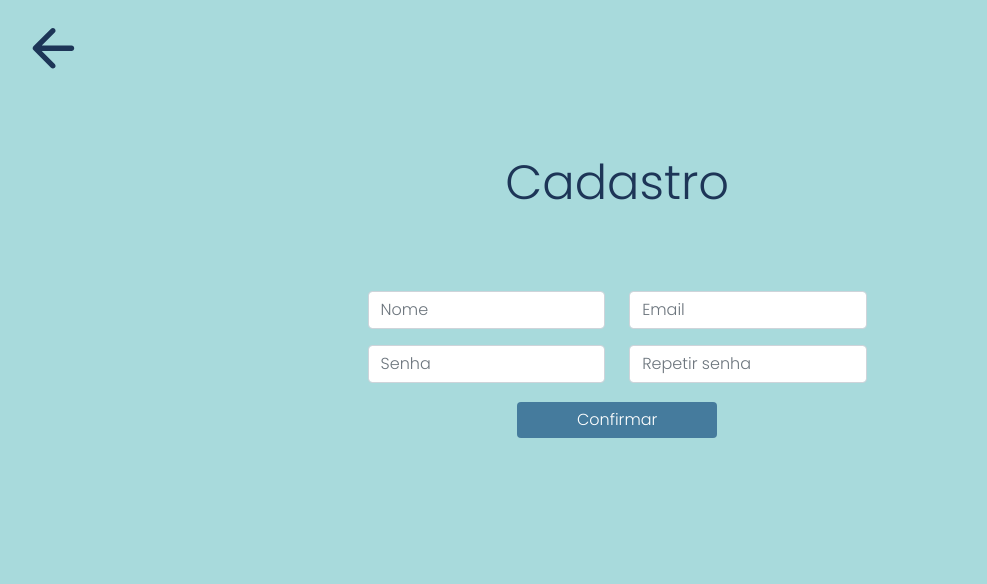
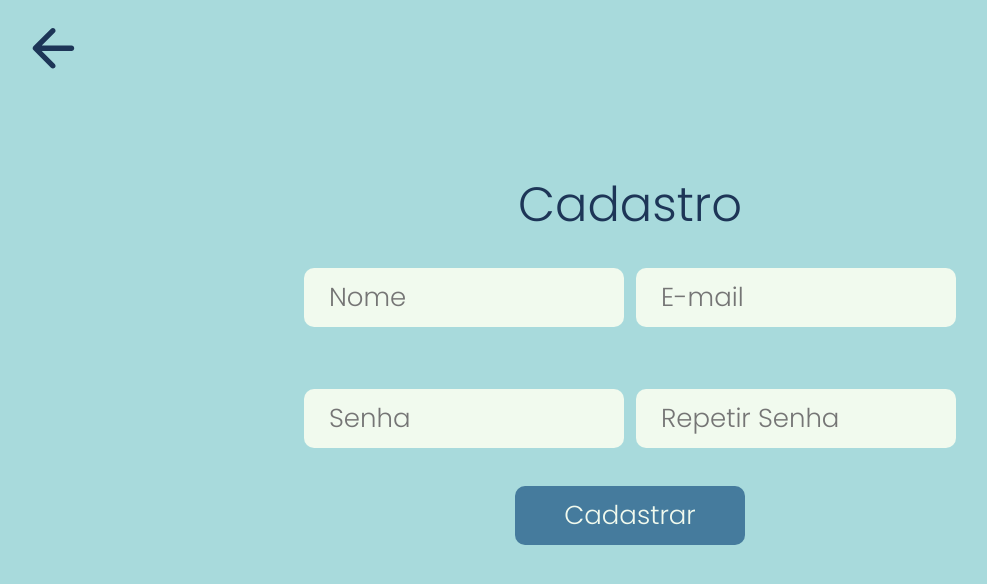
Before and after one commit to danielecassia/capacitacaoReact, a React (Create React App) app in the folder react-app/: page /cadastro in a window 1280 px wide. Shown: the top 584 px of the page, without its empty margins (10-997 px from the left). Built offline with nearby package versions, Linux system fonts and the light colour scheme.

Commit message:
edição no cadastro

```diff
--- a/react-app/src/componentes/cadastro/Cadastro.css
+++ b/react-app/src/componentes/cadastro/Cadastro.css
@@ -2,7 +2,6 @@
   width: 100%;
   height: 100vh;
 
-  display:flex;
   flex-direction: row;
 }
 .Cadastro .left-side{
@@ -11,15 +10,10 @@
 }
 
 .Cadastro .right-side{
+  margin-top: 12vh;
   display: flex;
-  flex-direction: column;
-  width:90%;
-  padding-top: 12%;
-  padding-right: 12%;
+  flex-direction: row;
+  justify-content: center;
+  align-items: center;
+  width:100%;
 }
-
-.Cadastro h1{
-  font-size: 3rem;
-  color: #1D3557;
-  margin-bottom: 10vh;
-}
--- a/react-app/src/componentes/cadastro/Cadastro.jsx
+++ b/react-app/src/componentes/cadastro/Cadastro.jsx
@@ -18,7 +18,6 @@ export default function Login() {
       </div>
 
       <div className="right-side">
-        <h1>Cadastro</h1>
         <FormCadastro/>
       </div>
     </div>
--- a/react-app/src/componentes/cadastro/formCadastro/formCadastro.css
+++ b/react-app/src/componentes/cadastro/formCadastro/formCadastro.css
@@ -1,11 +1,74 @@
-.fromCadastro {
-  width: 50% !important;
-  margin-left:25%;
+.fromCadastro{
+  width: 40%;
+  height: 60vh;
+  color: #1D3557;
 }
-.BtnCadastro{
+
+.fromCadastro h1{
+  padding-bottom: 20px;
+  font-size: 3rem;
   font-family: Poppins;
-  font-size: 36px;
-  background-color: #457B9D !important;
-  border: none !important;
-  width: 40% !important;
+  color: #1D3557;
 }
+
+.fromCadastro form{
+  height: 60%;
+  display: flex;
+  flex-direction: column;
+  justify-content: space-between;
+  align-items: center;
+}
+
+.fromCadastro form input{
+  background-color: #F1FAEE;
+  border: none;
+  border-radius: 10px;
+  padding: 10px;
+  margin: 5px;
+}
+
+.fromCadastro form input[type=submit]{
+  width: 45%;
+  background-color: #457B9D;
+  color: #F1FAEE;
+}
+
+.fromCadastro form input[type=text]{
+  width: 40vh;
+}
+
+.fromCadastro form input[type=text]:focus{
+  outline: transparent;
+}
+
+.fromCadastro form input[type=text]::placeholder{
+  padding: 5%;
+}
+
+.fromCadastro form input[type=password]{
+  width: 40vh;
+}
+
+.fromCadastro form input[type=password]:focus{
+  outline: transparent;
+}
+
+.fromCadastro form input[type=password]::placeholder{
+  padding: 5%;
+}
+
+.fromCadastro p{
+  margin-top: 20px;
+}
+
+.fromCadastro .login-submit{
+  text-decoration: none;
+  color: #1D3557;
+}
+
+
+
+.fromCadastro table tr[class=separar]{
+  display:block;
+  margin-bottom:50px;
+  }
--- a/react-app/src/componentes/cadastro/formCadastro/formCadastro.jsx
+++ b/react-app/src/componentes/cadastro/formCadastro/formCadastro.jsx
@@ -1,47 +1,26 @@
 import './formCadastro.css';
-import { Form, Button, Col, Row} from 'react-bootstrap'
 
 export default function FormCadastro() {
 
   return (
     <div className="fromCadastro">
-      <Form>
-        <Row>
-          <Col>
-            <Form.Group className="mb-3 fromInput" controlId="formBasicEmail">
-              <Form.Control type="email" placeholder="Nome" />
-              <Form.Text className="text-muted">
-              </Form.Text>
-            </Form.Group>
-          </Col>
-          <Col>
-            <Form.Group className="mb-3 fromInput" controlId="formBasicEmail">
-              <Form.Control type="email" placeholder="Email" />
-              <Form.Text className="text-muted">
-              </Form.Text>
-            </Form.Group>
-          </Col>
-        </Row>
-        <Row>
-          <Col>
-            <Form.Group className="mb-3 fromInput" controlId="formBasicEmail">
-              <Form.Control type="email" placeholder="Senha" />
-              <Form.Text className="text-muted">
-              </Form.Text>
-            </Form.Group>
-          </Col>
-          <Col>
-            <Form.Group className="mb-3 fromInput" controlId="formBasicEmail">
-              <Form.Control type="email" placeholder="Repetir senha" />
-              <Form.Text className="text-muted">
-              </Form.Text>
-            </Form.Group>
-          </Col>
-        </Row>
+      <h1>Cadastro</h1>
 
-        <Button variant="primary" type="submit" className="BtnCadastro">
-          Confirmar
-        </Button>
-    </Form>
+      <form action="">
+        <table>
+          <tr>
+            <td> <input type="text" placeholder="Nome" /> </td>
+            <td> <input type="text" placeholder="E-mail" /> </td>
+          </tr>
+          <tr class="separar"></tr>
+          <tr>
+            <td> <input type="password" placeholder="Senha" /> </td>
+            <td> <input type="password" placeholder="Repetir Senha" /> </td>
+          </tr>
+        </table>
+
+        <input type="submit" value="Cadastrar" />
+      </form>
     </div>
-  )}
+  )
+}
```
Also changed, not shown: react-app/src/componentes/Login/Login.jsx (+6 -5 lines).
